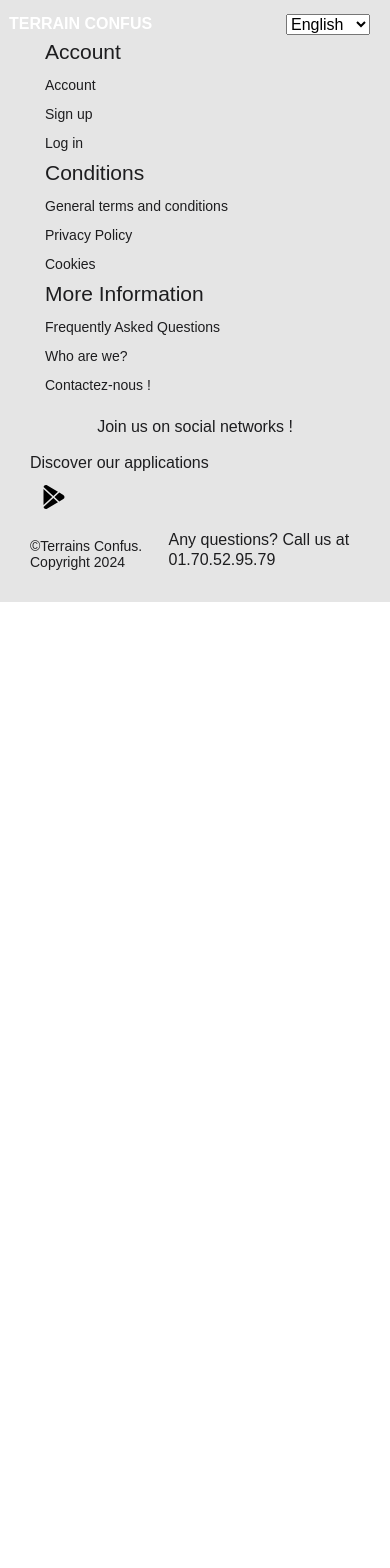
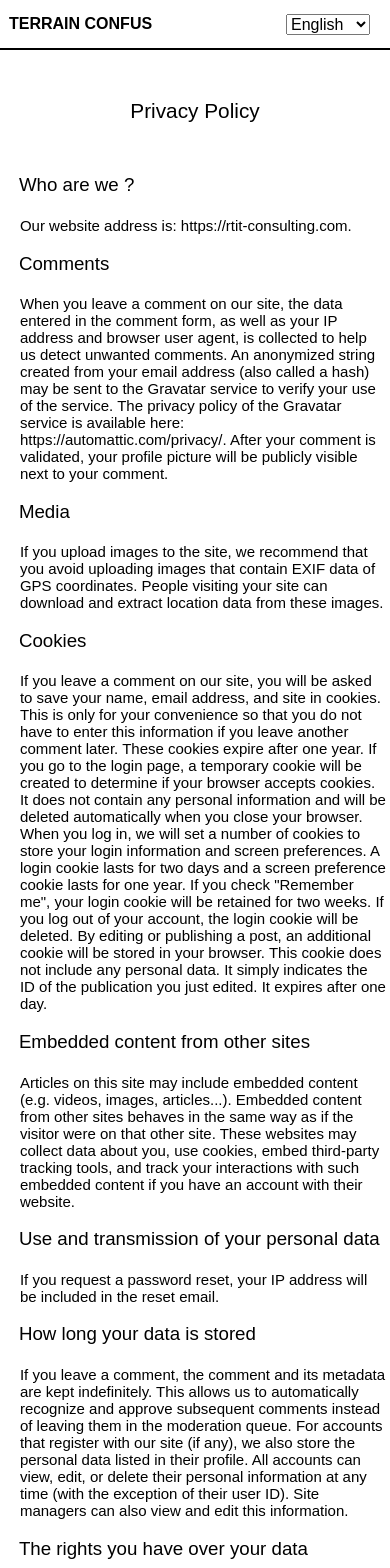
Before and after one commit to AriaAman/TerrainsConfus, a Nuxt app: page /conditionsUti in a window 390 px wide. Shown: the top 1568 px of the page. Before the commit the page ends 844 px from the top, so only its background shows below. Built offline with nearby package versions, Linux system fonts and the light colour scheme.

Commit message:
Ajout conditionUti

```diff
--- /dev/null
+++ b/pages/conditionsUti.vue
@@ -0,0 +1,77 @@
+<template>
+    <!-- Import du Headers mais en mode black pour que cela se voit mieux sur un fond blanc -->
+        <Headers isBlack></Headers>
+    <div class="fond">
+      <!-- Juste la partie conditions d'utilisateurs -->
+        <h1 class="titre">{{ $t("conditionutilisateur.politiquedeconfidentialité") }}</h1>
+        <div class="fondquestion">
+            <h3 class="titrecondiuti" data-aos="fade-right">{{ $t("conditionutilisateur.quisommenous") }}</h3>
+                <p class="paragraphecondiuti" data-aos="fade-right">{{ $t("conditionutilisateur.quisommenousP") }}</p>
+            <h3 class="titrecondiuti" data-aos="fade-right">{{ $t("conditionutilisateur.commentaires") }}</h3>
+                <p class="paragraphecondiuti" data-aos="fade-right">{{ $t("conditionutilisateur.commentairesP") }}</p>
+            <h3 class="titrecondiuti" data-aos="fade-right">{{ $t("conditionutilisateur.média") }}</h3>
+                <p class="paragraphecondiuti" data-aos="fade-right">{{ $t("conditionutilisateur.médiaP") }}</p>
+            <h3 class="titrecondiuti" data-aos="fade-right">{{ $t("conditionutilisateur.cookies") }}</h3>
+                <p class="paragraphecondiuti" data-aos="fade-right">{{ $t("conditionutilisateur.cookiesP") }}</p>
+            <h3 class="titrecondiuti" data-aos="fade-right">{{ $t("conditionutilisateur.contenueembarqué") }}</h3>
+                <p class="paragraphecondiuti" data-aos="fade-right">{{ $t("conditionutilisateur.contenueembarquéP") }}</p>
+            <h3 class="titrecondiuti" data-aos="fade-right">{{ $t("conditionutilisateur.utilisationettransmission") }}</h3>
+                <p class="paragraphecondiuti" data-aos="fade-right">{{ $t("conditionutilisateur.utilisationettransmissionP") }}</p>
+            <h3 class="titrecondiuti" data-aos="fade-right">{{ $t("conditionutilisateur.duréedestockage") }}</h3>
+                <p class="paragraphecondiuti" data-aos="fade-right">{{ $t("conditionutilisateur.duréedestockageP") }}</p>
+            <h3 class="titrecondiuti" data-aos="fade-right">{{ $t("conditionutilisateur.droitdonnée") }}</h3>
+                <p class="paragraphecondiuti" data-aos="fade-right">{{ $t("conditionutilisateur.droitdonnéeP") }}</p>
+            <h3 class="titrecondiuti" data-aos="fade-right">{{ $t("conditionutilisateur.transmissiondonnées") }}</h3>
+                <p class="paragraphecondiuti" data-aos="fade-right">{{ $t("conditionutilisateur.transmissiondonnéesP") }}</p>
+        </div>
+    </div>
+    </template>
+
+    <style scoped>
+    .fond{
+      padding: 10%;
+    }
+    .fondquestion{
+      margin-left: 15px;
+    }
+    .titre {
+      margin-bottom: 50px;
+      font-size: 1.8em;
+      display: flex;
+      justify-content: center;
+      text-align: center;
+    }
+    h3.titrecondiuti {
+      margin-bottom: 20px;
+    }
+    p.paragraphecondiuti {
+      margin-left: 15px;
+      font-size: 18px;
+    }
+
+    @media only screen and (max-width: 600px) {
+      .titre {
+        margin-bottom: 50px;
+        margin-top: 25%;
+        font-size: 1.3em;
+        display: flex;
+        justify-content: center;
+        text-align: center;
+      }
+      .fond{
+        padding: 1%;
+      }
+      p.paragraphecondiuti {
+        margin-left: 1px;
+        font-size: 15px;
+      }
+    }
+    </style>
+    <script>
+    import Headers from "@/components/UI/head.vue";
+    export default {
+    components: {
+        Headers,
+      },
+    }
+    </script>
```
